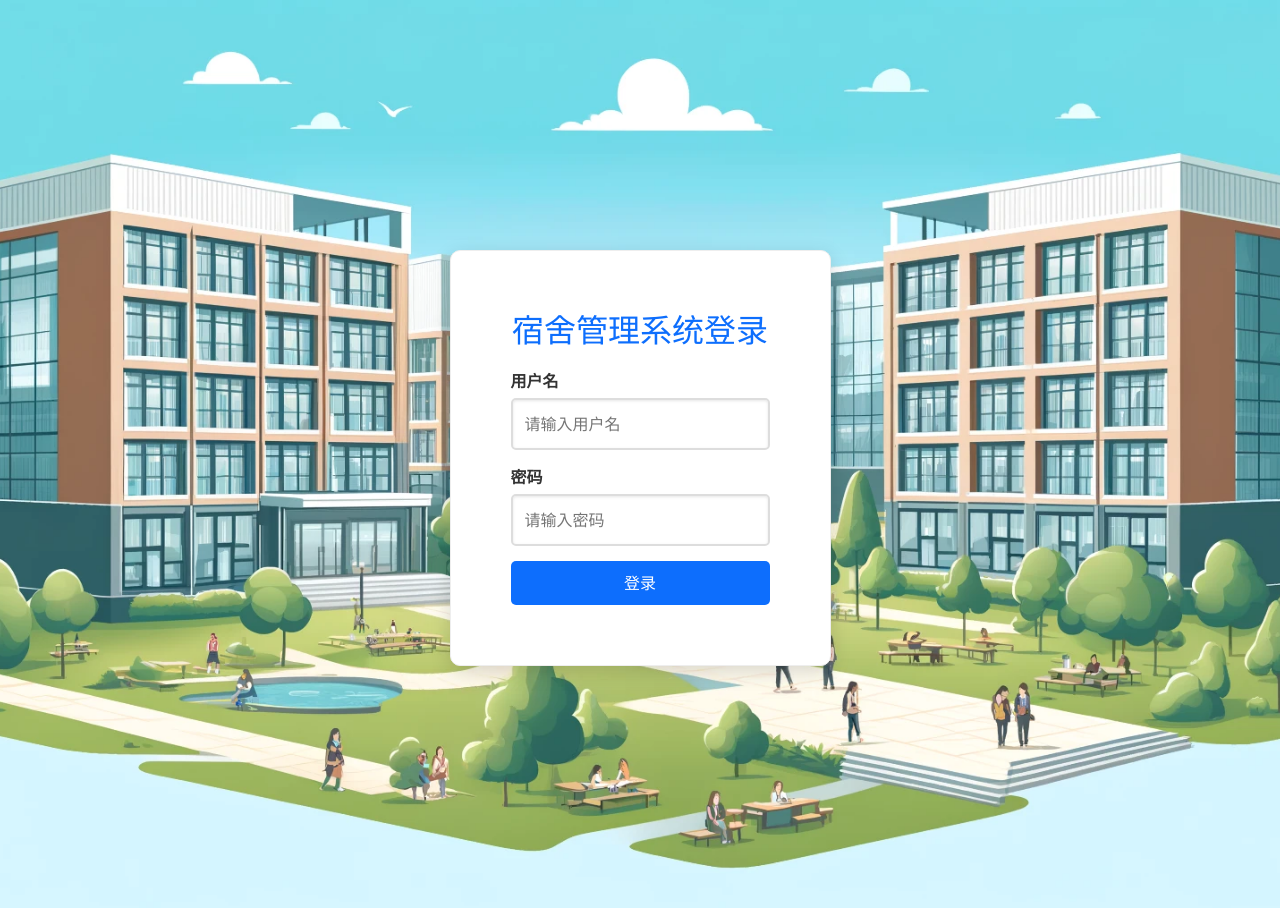
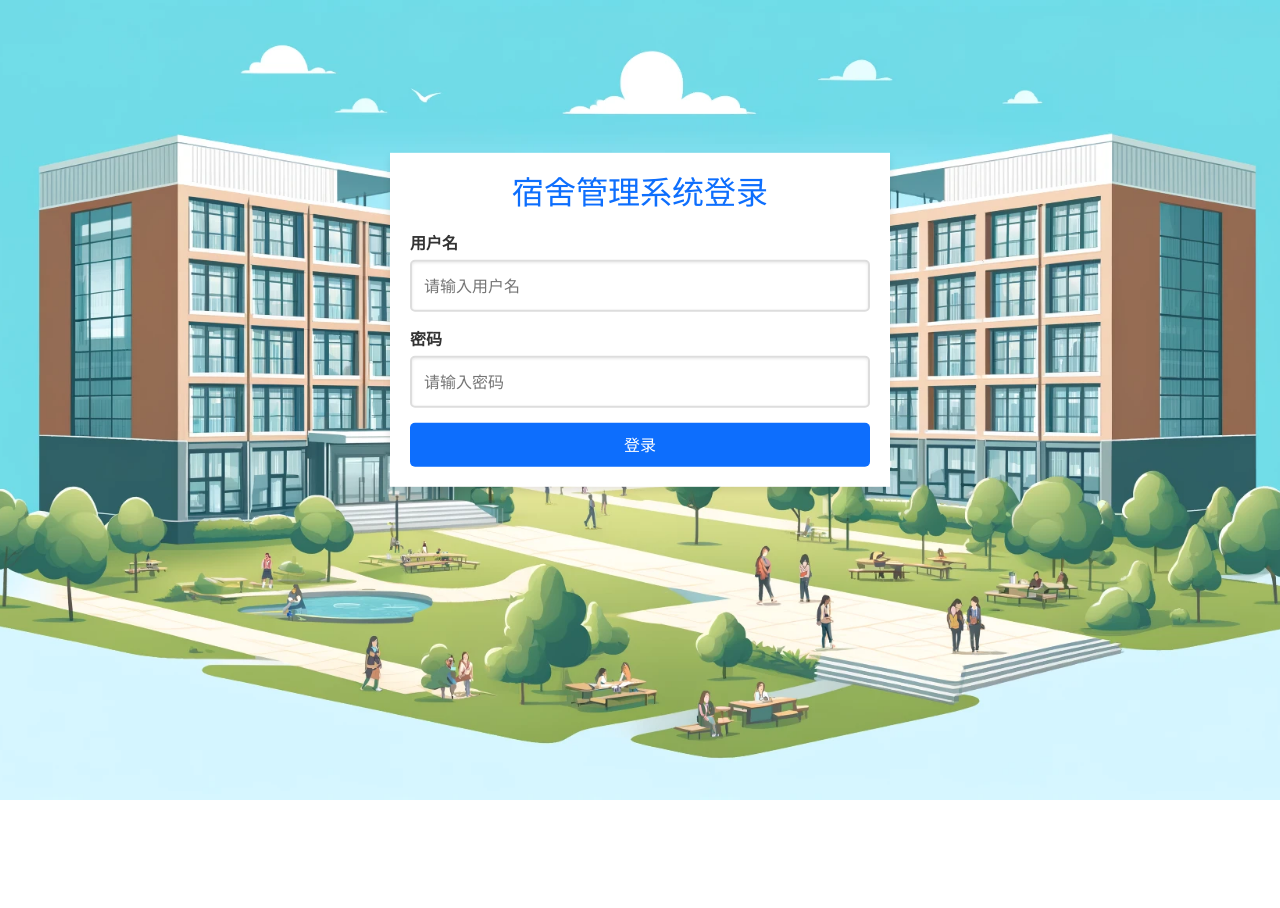
Before and after one commit to Bayice/Muse-College-Dormitory-System, a React (Create React App) app in the folder my-react-project/: page / in a window 1280 px wide. Shown: the top 908 px of the page. After the commit the page ends 800 px from the top, so only its background shows below. Built offline with nearby package versions, Linux system fonts and the light colour scheme.

Commit message:
login ui 微调

```diff
--- a/my-react-project/src/Login.js
+++ b/my-react-project/src/Login.js
@@ -51,16 +51,7 @@
     };
 
     return (
-        <div style={{
-            backgroundImage: `url(${backgroundImage})`,
-            backgroundSize: 'cover',
-            backgroundPosition: 'center center',
-            backgroundRepeat: 'no-repeat',
-            minHeight: '100vh', // Full height of the viewport
-            display: 'flex',
-            justifyContent: 'center',
-            alignItems: 'center'
-        }}>
+        <div className={styles.rootContainer} style={{ backgroundImage: `url(${backgroundImage})` }}>
             <div className={styles.container}>
                 <h2 className={styles.title}>宿舍管理系统登录</h2>
                 <form onSubmit={handleSubmit} className={styles.form}>
--- a/my-react-project/src/Login.module.css
+++ b/my-react-project/src/Login.module.css
@@ -1,15 +1,24 @@
 /* Login.module.css */
+.rootContainer {
+  position: relative;
+  background-image: url(bg.png); /* 这里应用动态背景 */
+  background-size: cover;
+  background-position: center center;
+  background-repeat: no-repeat;
+  min-height: 100vh; /* 全视口高度 */
+}
+
 .container {
-    justify-content: center;
-    align-items: center;
-    max-width: 800px;
-    padding: 60px;
-    margin: 250px auto;
-    background-color: #ffffff;
-    border-radius: 10px;
-    box-shadow: 0 6px 20px rgba(0, 0, 0, 0.15);
-    border: 1px solid #eeeeee;
-  }
+  position: absolute;
+  top: 40%;
+  left: 50%;
+  transform: translate(-50%, -50%);
+  width: 90%; /* 根据需要调整 */
+  max-width: 500px; /* 防止容器过大 */
+  padding: 20px;
+  background: rgba(255, 255, 255, 1); /* 背景半透明，增强可读性 */
+  box-shadow: 0 4px 8px rgba(0,0,0,0.1);
+}
 
   .title {
     text-align: center;
```
